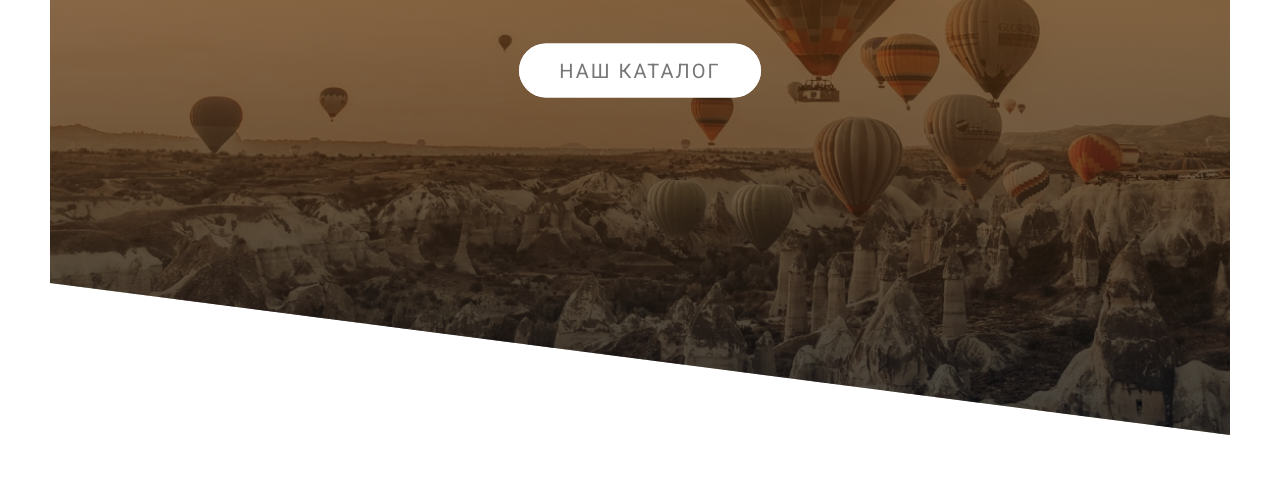
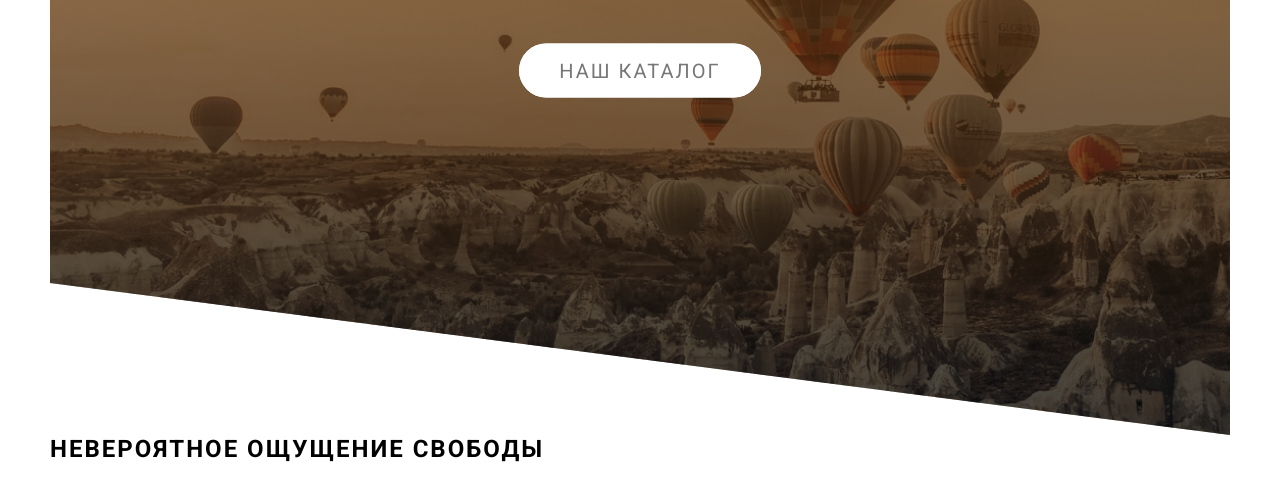
Before and after one commit to tecna-developer/ballons, a plain HTML site: page index.html in a window 1280 px wide. Shown: the part 394-894 px from the top of the page. Drawn offline with Linux system fonts and the light colour scheme.

Commit message:
add title h2

```diff
--- a/index.html
+++ b/index.html
@@ -19,9 +19,44 @@
                 <a href="#" class="btn btn_animated">Наш каталог</a>
             </div>
         </header>
-        <section>
+        <main>
+            <section class="section__about">
+                <h2 class="title-second">НЕВЕРОЯТНОЕ ОЩУЩЕНИЕ СВОБОДЫ</h2>
 
-        </section>
+            </section>
+        </main>
+
+
+        <!-- <section>
+            <div class="row">
+                <div class="col-1-of-2">col-1-of-2</div>
+                <div class="col-1-of-2">col-1-of-2</div>
+            </div>
+            <div class="row">
+                <div class="col-1-of-3">col-1-of-3</div>
+                <div class="col-1-of-3">col-1-of-3</div>
+                <div class="col-1-of-3">col-1-of-3</div>
+            </div>
+            <div class="row">
+                <div class="col-1-of-4">col-1-of-4</div>
+                <div class="col-1-of-4">col-1-of-4</div>
+                <div class="col-1-of-4">col-1-of-4</div>
+                <div class="col-1-of-4">col-1-of-4</div>
+            </div>
+            <div class="row">
+                <div class="col-1-of-4">col-1-of-4</div>
+                <div class="col-1-of-4">col-1-of-4</div>
+                <div class="col-1-of-2">col-1-of-4</div>
+            </div>
+            <div class="row">
+                <div class="col-1-of-3">col-1-of-3</div>
+                <div class="col-2-of-3">col-2-of-3</div>
+            </div>
+
+
+
+
+        </section> -->
     </container>
 </body>
 </html>
```
